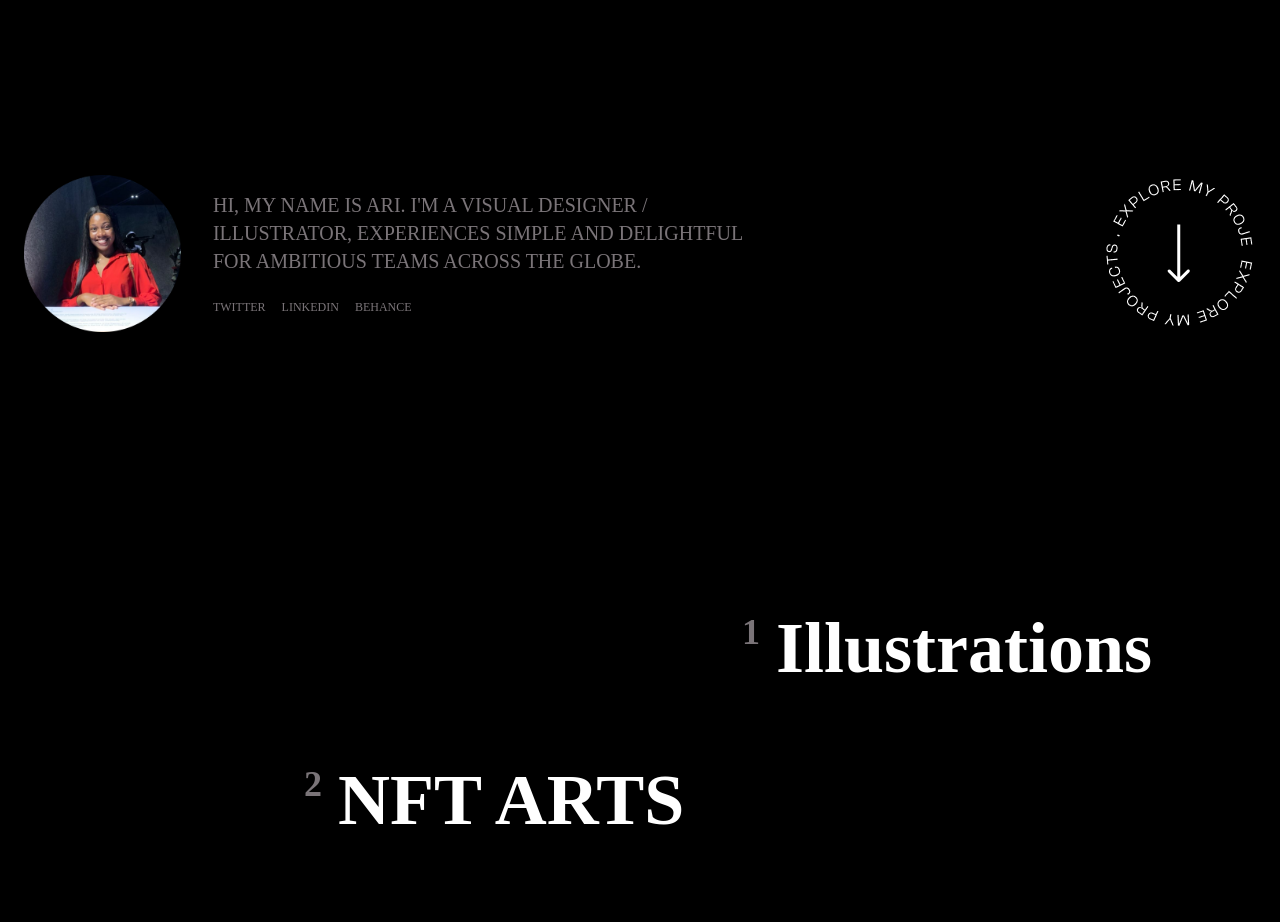
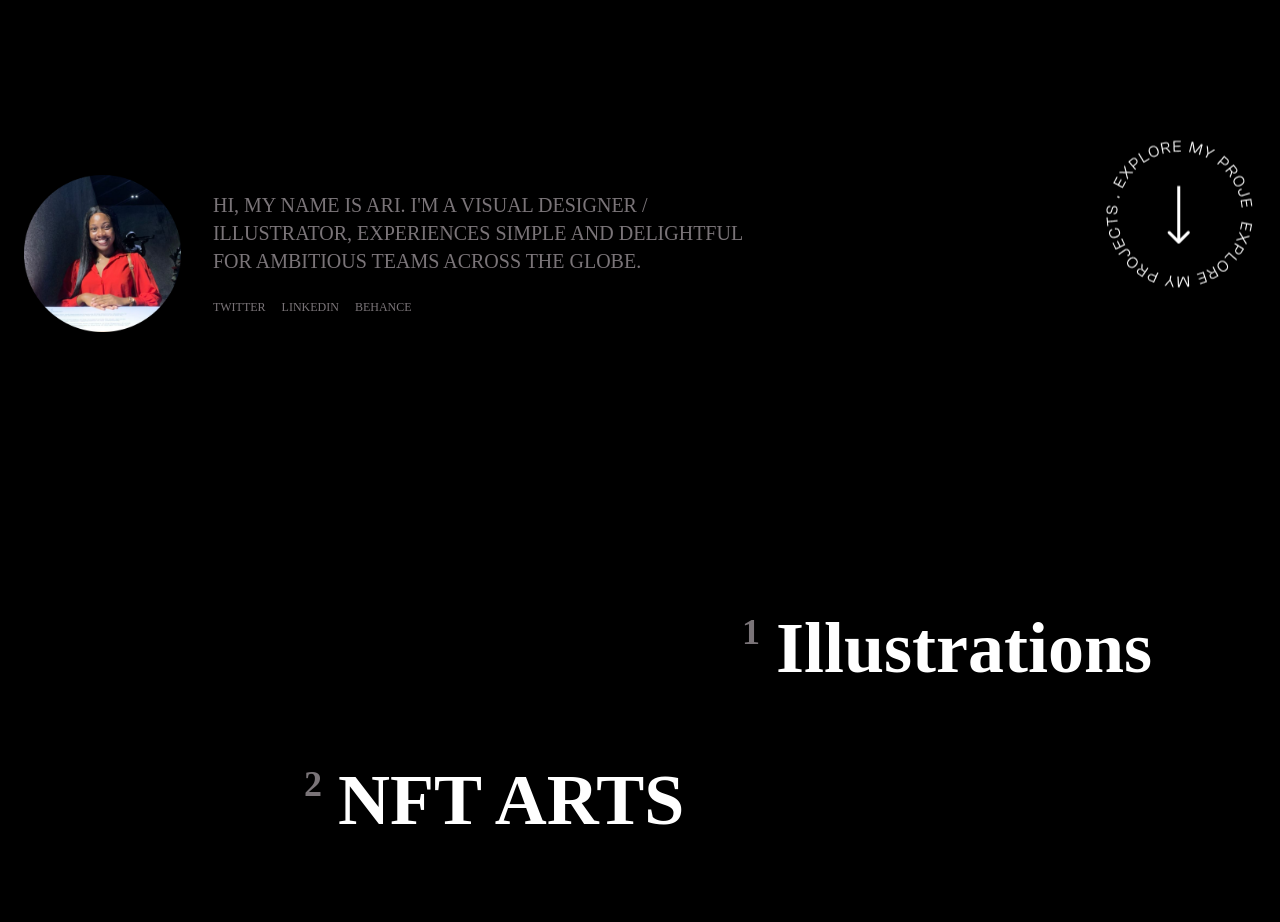
Before and after one commit to Phosah/ari, a React (Vite) app: page / in a window 1280 px wide. Shown: the part 860-1782 px from the top of the page. Built offline with nearby package versions, Linux system fonts and the light colour scheme.

Commit message:
Animation of scroll svg

```diff
--- a/src/components/Home.jsx
+++ b/src/components/Home.jsx
@@ -33,7 +33,7 @@ export default function Home () {
                         </div>
                     </div>
                 </div>
-                <div><img src={scroll} alt="Scroll down" /></div>
+                <div className="animate-bounce"><img src={scroll} alt="Scroll down" /></div>
             </div>
             <div className="max-w-5xl mx-auto py-40">
                 <div className="flex justify-end space-x-4 py-10">
```
